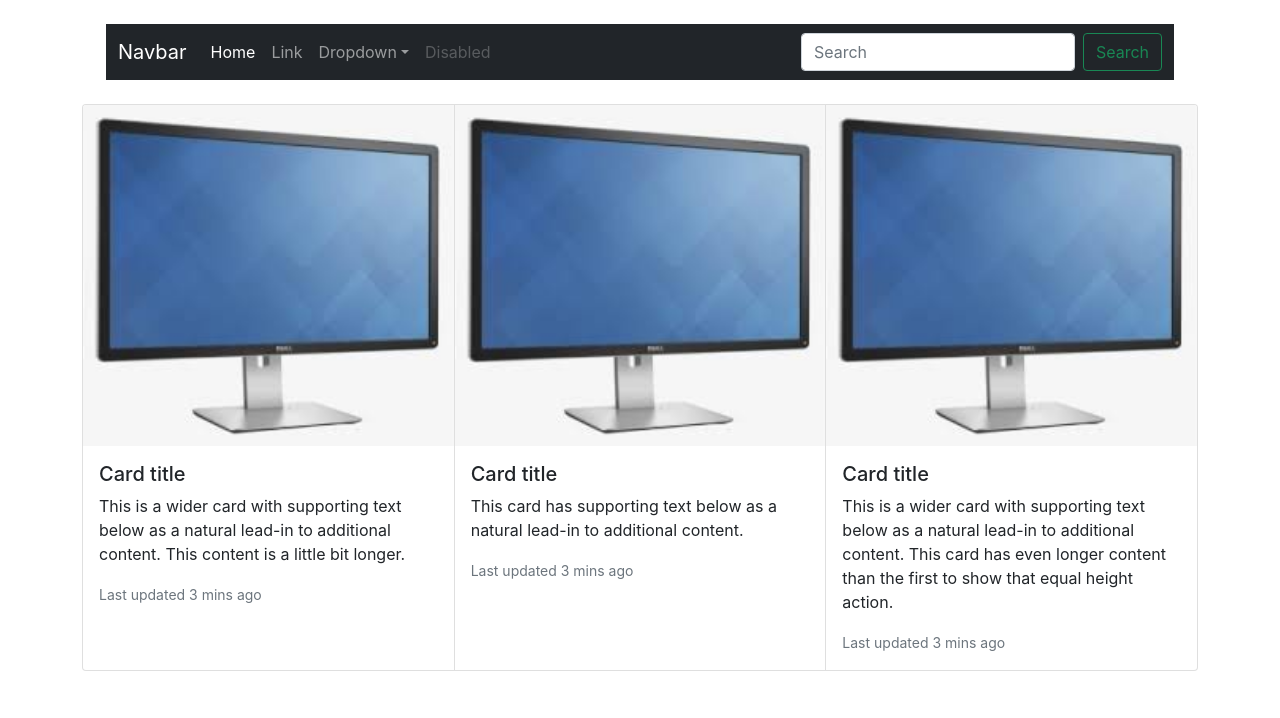
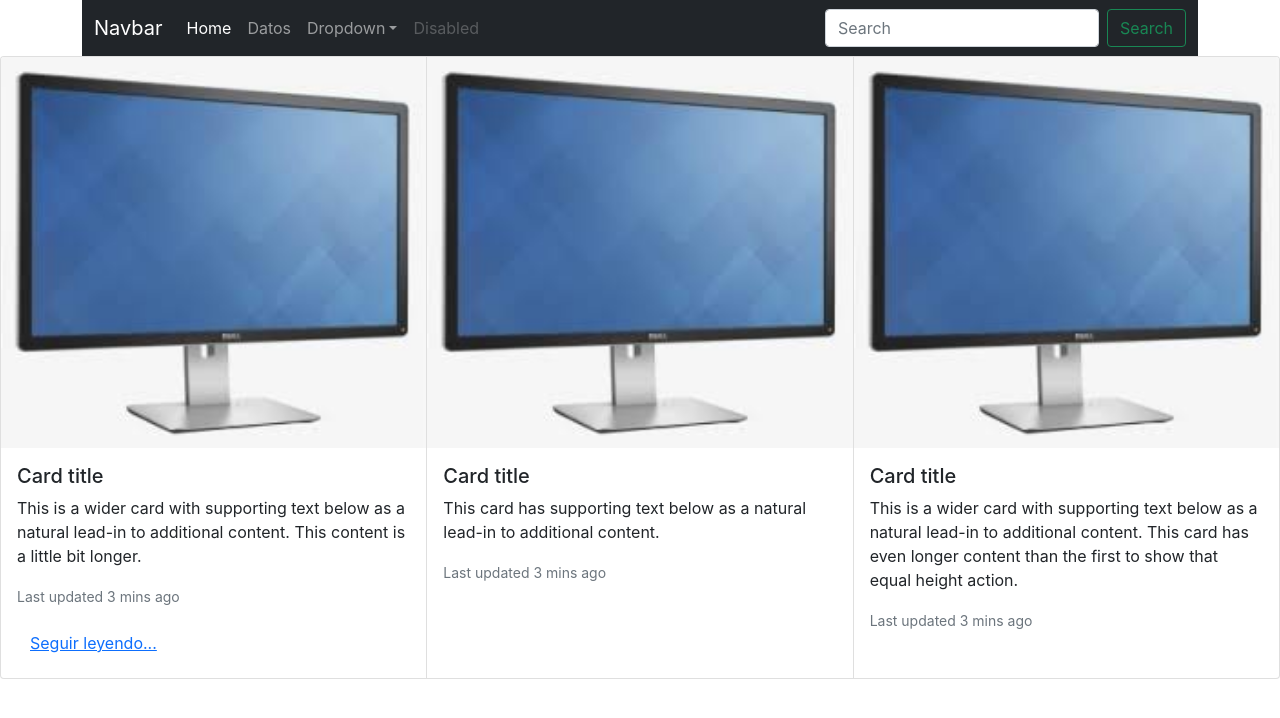
Before and after one commit to danycambrano/turista, a React (Create React App) app: page / in a window 1280 px wide. Shown: the top 718 px of the page. Built offline with nearby package versions, Linux system fonts and the light colour scheme.

Commit message:
vistas nuevas con routing utilizando react-router-dom

```diff
--- a/package.json
+++ b/package.json
@@ -10,6 +10,7 @@
     "bulma": "^0.9.3",
     "react": "^18.1.0",
     "react-dom": "^18.1.0",
+    "react-router-dom": "^6.3.0",
     "react-scripts": "5.0.1",
     "web-vitals": "^2.1.4"
   },
--- a/src/App.js
+++ b/src/App.js
@@ -1,21 +1,23 @@
 import "./App.css";
 import BarraMenu from "./componentes/barraMenui";
-import Ropa from "./componentes/Ropa";
+import {BrowserRouter as Router} from 'react-router-dom';
+import Rutas from "./services/Rutas";
 
 function App() {
-  const mensaje = () => {
-    console.log("Hola a todos");
-  };
+
 
   return (
+    <Router>
     <div className="container">
       <section>
+
         <BarraMenu />
-      </section>
-      <section>
-        <Ropa />
+
       </section>
     </div>
+    <Rutas/>
+
+    </Router>
   );
 }
 
--- /dev/null
+++ b/src/GUI/FormDatos.js
@@ -0,0 +1,9 @@
+import React from 'react'
+
+function FormDatos() {
+  return (
+    <div>FormDatos</div>
+  )
+}
+
+export default FormDatos
--- /dev/null
+++ b/src/componentes/Especificar.js
@@ -0,0 +1,9 @@
+import React from 'react'
+
+function Especificar() {
+  return (
+    <div className='container'>Vista de especificacion de productos</div>
+  )
+}
+
+export default Especificar
--- a/src/componentes/barraMenui.js
+++ b/src/componentes/barraMenui.js
@@ -1,13 +1,16 @@
+import {  Link } from "react-router-dom";
+
+
 function BarraMenu() {
   return (
-    <div className="container p-4">
+
         <nav className="navbar navbar-expand-lg navbar-dark bg-dark">
           <div className="container-fluid">
-          <a className="navbar-brand" href="#">
+            <Link className="navbar-brand" to="/">
               Navbar
-          </a>
+            </Link>
             <button
-            class="navbar-toggler"
+              className="navbar-toggler"
               type="button"
               data-bs-toggle="collapse"
               data-bs-target="#navbarSupportedContent"
@@ -15,19 +18,22 @@ function BarraMenu() {
               aria-expanded="false"
               aria-label="Toggle navigation"
             >
-            <span class="navbar-toggler-icon"></span>
+              <span className="navbar-toggler-icon"></span>
             </button>
-          <div class="collapse navbar-collapse" id="navbarSupportedContent">
-            <ul class="navbar-nav me-auto mb-2 mb-lg-0">
-              <li class="nav-item">
-                <a class="nav-link active" aria-current="page" href="#">
+            <div
+              className="collapse navbar-collapse"
+              id="navbarSupportedContent"
+            >
+              <ul className="navbar-nav me-auto mb-2 mb-lg-0">
+                <li className="nav-item">
+                  <Link className="nav-link active" aria-current="page" to="/">
                     Home
-                </a>
+                  </Link>
                 </li>
                 <li class="nav-item">
-                <a class="nav-link" href="#">
-                  Link
-                </a>
+                  <Link className="nav-link" to="/datos">
+                    Datos
+                  </Link>
                 </li>
                 <li class="nav-item dropdown">
                   <a
@@ -80,7 +86,7 @@ function BarraMenu() {
           </div>
         </nav>
 
-    </div>
+
   );
 }
 
--- /dev/null
+++ b/src/paginas/Home.js
@@ -0,0 +1,61 @@
+import React from "react";
+import { Link } from "react-router-dom";
+
+function Home() {
+  return (
+    <div>
+      <div class="card-group">
+        <div class="card">
+          <Link to="/especificar">
+            <img src="/img/pc1.jpeg" class="card-img-top" alt="..." />
+          </Link>
+          <div class="card-body">
+            <h5 class="card-title">Card title</h5>
+            <p class="card-text">
+              This is a wider card with supporting text below as a natural
+              lead-in to additional content. This content is a little bit
+              longer.
+            </p>
+            <p class="card-text">
+              <small class="text-muted">Last updated 3 mins ago</small>
+            </p>
+            <Link to="/especificar">
+            <button type="button" class="btn btn-link">
+              Seguir leyendo...
+            </button>
+            </Link>
+          </div>
+        </div>
+        <div class="card">
+          <img src="/img/pc1.jpeg" class="card-img-top" alt="..." />
+          <div class="card-body">
+            <h5 class="card-title">Card title</h5>
+            <p class="card-text">
+              This card has supporting text below as a natural lead-in to
+              additional content.
+            </p>
+            <p class="card-text">
+              <small class="text-muted">Last updated 3 mins ago</small>
+            </p>
+          </div>
+        </div>
+        <div class="card">
+          <img src="/img/pc1.jpeg" class="card-img-top" alt="..." />
+          <div class="card-body">
+            <h5 class="card-title">Card title</h5>
+            <p class="card-text">
+              This is a wider card with supporting text below as a natural
+              lead-in to additional content. This card has even longer content
+              than the first to show that equal height action.
+            </p>
+            <p class="card-text">
+              <small class="text-muted">Last updated 3 mins ago</small>
+            </p>
+          </div>
+        </div>
+      </div>
+    </div>
+  );
+}
+
+export default Home;
--- /dev/null
+++ b/src/services/Rutas.js
@@ -0,0 +1,19 @@
+import React from "react";
+import { Routes, Route } from "react-router-dom";
+import Home from "../paginas/Home";
+import FormDatos from "../GUI/FormDatos";
+import Especificar from "../componentes/Especificar";
+
+function Rutas() {
+  return (
+    <div>
+      <Routes>
+        <Route path="/" element={<Home />} />
+        <Route path="/datos" element={<FormDatos />} />
+        <Route path="/especificar" element={<Especificar/>}/>
+      </Routes>
+    </div>
+  );
+}
+
+export default Rutas;
```
Also changed, not shown: 1 other file (tests, documents, lock files or other folders). Lines whose indentation alone changed are shown as unchanged.
